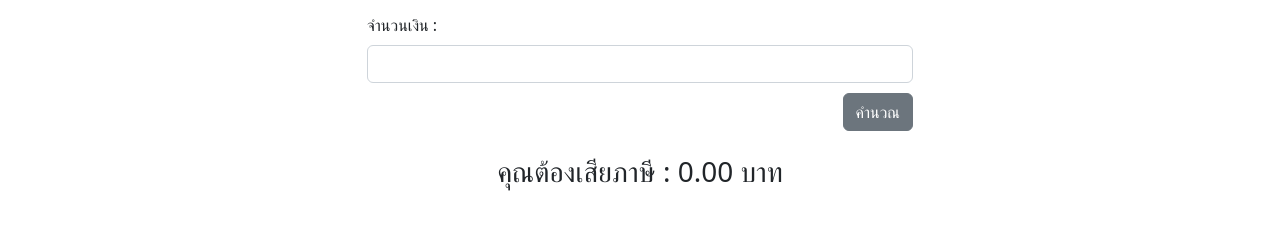
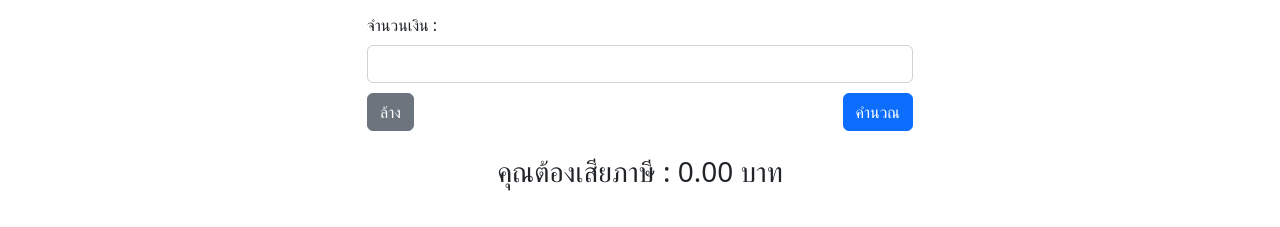
Before and after one commit to Kittipot321/TaxTop-Taxcalculator, a plain HTML site: page calculateTax.html in a window 1280 px wide. Shown: the part 139-366 px from the top of the page. Drawn offline with nearby package versions, Linux system fonts and the light colour scheme.

Commit message:
Add textfield condition

```diff
--- a/calculateTax.html
+++ b/calculateTax.html
@@ -52,7 +52,8 @@
                 <input type="number" class="form-control" id="amount" name="amount">
             </div>
             <div class="col-md-6 offset-md-3" style="margin-top: 10px;">
-                <button type="button" class="btn btn-secondary float-end" onclick="calculateFunction()">คำนวณ</button>
+                <button type="button" class="btn btn-secondary" onclick="clearNumber()">ล้าง</button>
+                <button type="button" class="btn btn-primary float-end" onclick="calculateFunction()">คำนวณ</button>
             </div>
         </div>
         <br>
--- a/script.js
+++ b/script.js
@@ -1,7 +1,18 @@
 const calculateFunction = () => {
     let text = document.getElementById("amount").value
-    let answer = calculateTax(text)
-    document.getElementById("answer").innerHTML = answer
+    let AmountFloat = parseFloat(text)
+    if (parseFloat(AmountFloat) < 0){
+        alert("ระบบไม่รับเลขจำนวนติดลบ กรุณาลองใหม่อีกครั้ง")
+        clearNumber()
+    }
+    else if (parseFloat(AmountFloat) >= 0){
+        let answer = calculateTax(text)
+        document.getElementById("answer").innerHTML = answer
+    }
+    else{
+        alert("เลขจำนวนไม่ถูกต้อง กรุณาลองใหม่อีกครั้ง")
+        clearNumber()
+    }
 }
 
 const calculateTax = (num) => {
@@ -24,3 +35,8 @@ const calculateTax = (num) => {
         total = ((num - 4000000) * 0.35) + 965000
     return total.toFixed(2).toString().replace(/\B(?=(\d{3})+(?!\d))/g, ",")
 }
+
+const clearNumber = () => {
+    document.getElementById("amount").value = ""
+    document.getElementById("answer").innerHTML = "0.00"
+}
```
Also changed, not shown: index.html (+1 -1 lines).
